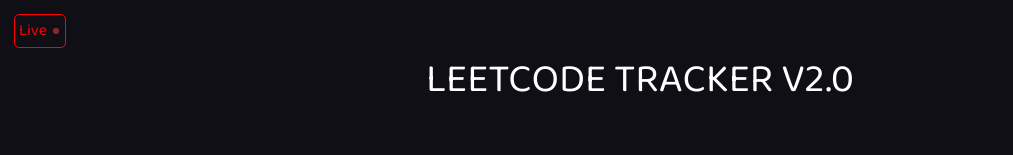
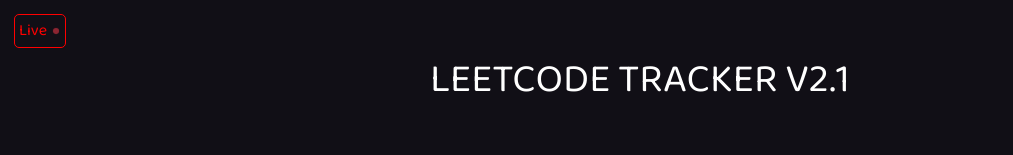
Before and after one commit to thisisbipin/leetcode-tracker, a React (Create React App) app in the folder frontend/: page / in a window 1280 px wide. Shown: the top 155 px of the page, without its empty margins (0-1013 px from the left). Built offline with nearby package versions, Linux system fonts and the light colour scheme.

Commit message:
version upgrade

```diff
--- a/frontend/src/App.jsx
+++ b/frontend/src/App.jsx
@@ -32,7 +32,7 @@
             <section className="dark">
                 <div className="container py-4">
                     <h1 className="h1 text-center" id="pageHeaderTitle">
-                        LeetCode Tracker v2.0
+                        LeetCode Tracker v2.1
                     </h1>
                     <span
                         style={{
```
